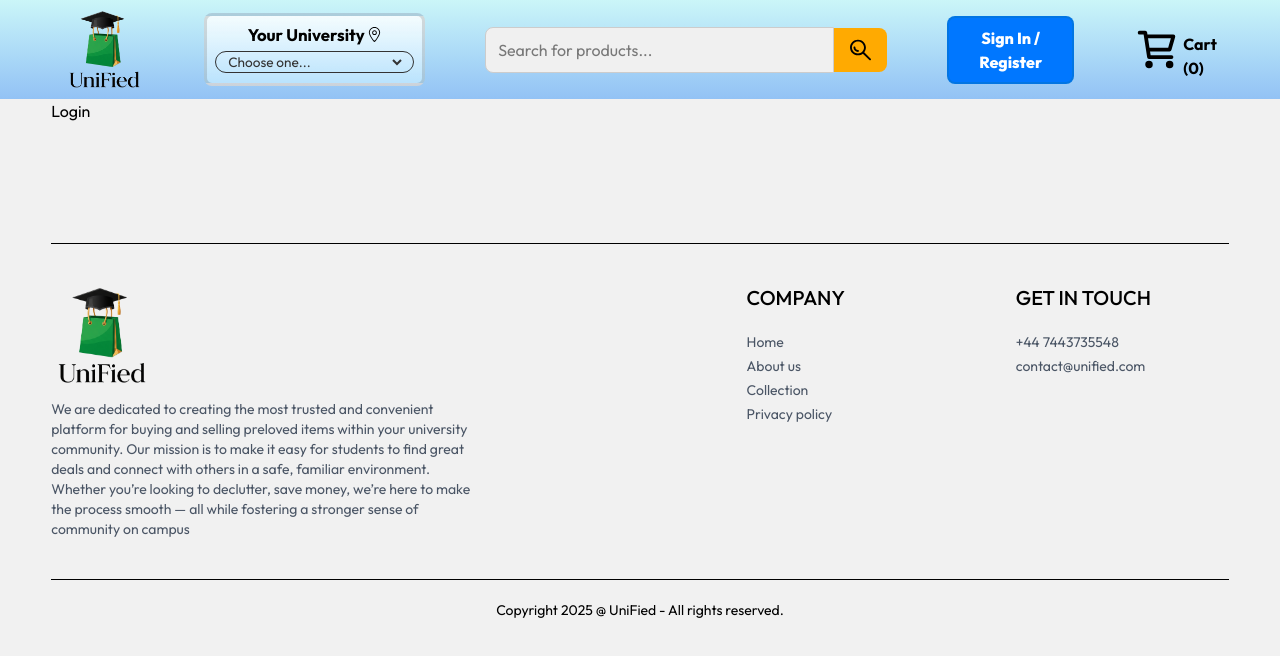
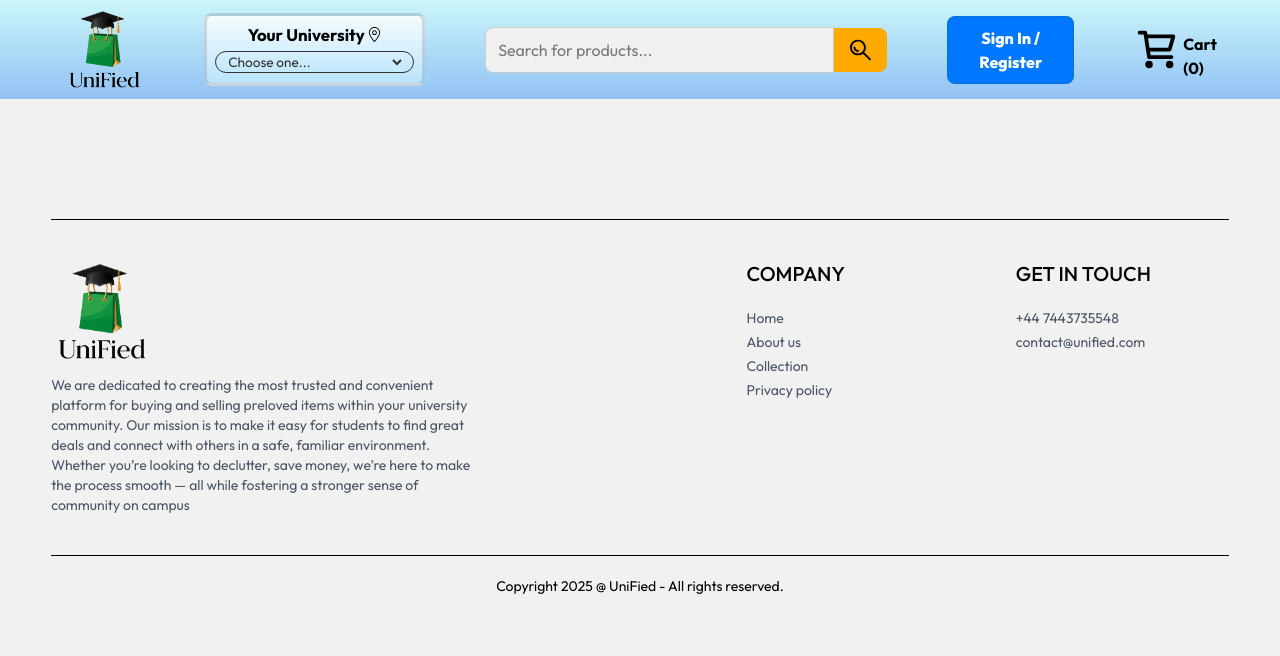
Before and after one commit to ajamidar/UniFied, a React (Vite) app in the folder frontend/: page /login in a window 1280 px wide. Shown: the top 656 px of the page. Built offline with nearby package versions, Linux system fonts and the light colour scheme.

Commit message:
Update Login.jsx

```diff
--- a/frontend/src/pages/Login.jsx
+++ b/frontend/src/pages/Login.jsx
@@ -2,7 +2,9 @@ import React from 'react'
 
 const Login = () => {
   return (
-    <div>Login</div>
+    <div>
+
+    </div>
   )
 }
 
```
